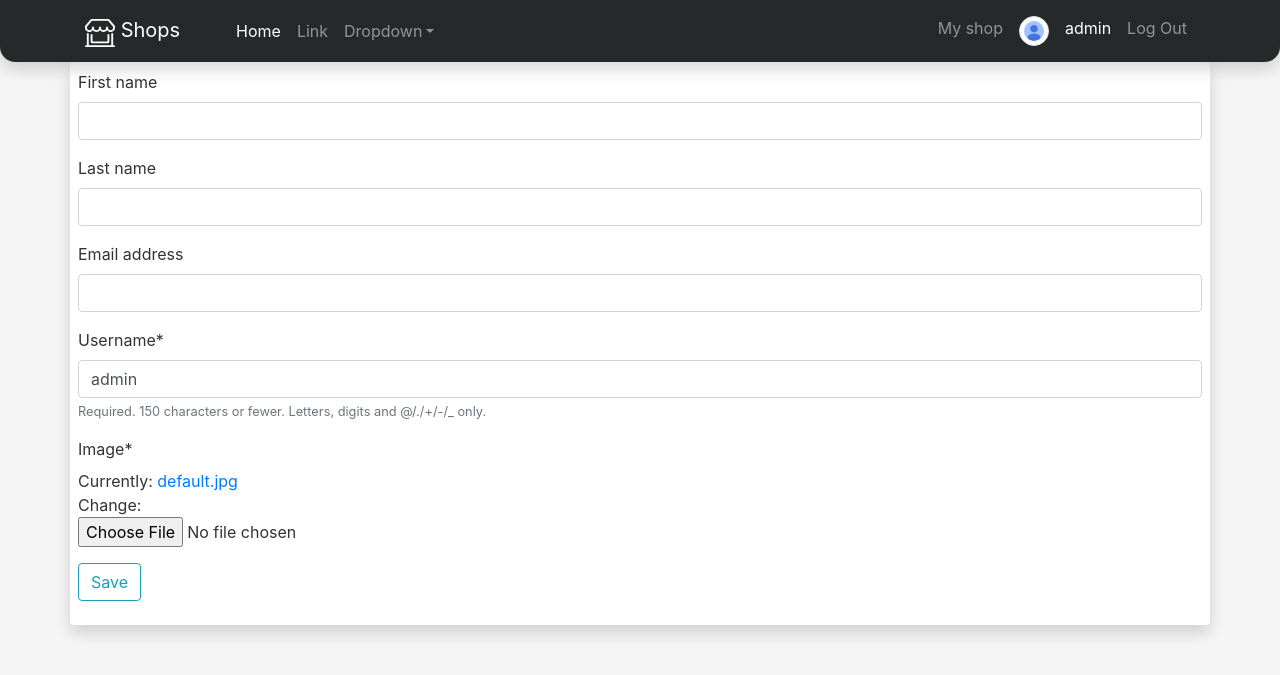
After one commit to R1Sen007/FirstDjangoProject-pet_project-, a Django app: page /profile/update/ in a window 1280 px wide. The commit adds this page. Shown: the top 675 px of the page. Run offline with Django 4.2, Linux system fonts and the light colour scheme; a user stored in the database is signed in; data comes from the database, SQL or seed files in the repository; both versions use the stored data as it was after the commit; some libraries are stand-ins or nearby versions.

Commit message:
add profile, profile change

```diff
--- a/HelloDjango/HelloDjango/urls.py
+++ b/HelloDjango/HelloDjango/urls.py
@@ -49,7 +49,9 @@ urlpatterns = [
     path('', hello_views.index, name='home'),
     path('login/', auth_views.LoginView.as_view(template_name='login.html'), name='login'),
     path('logout/', auth_views.LogoutView.as_view(), name='logout'),
-    path('signin/', user_views.register, name='signin')
+    path('signin/', user_views.register, name='signin'),
+    path('profile/', user_views.profile, name='profile'),
+    path('profile/update/', user_views.update, name='update')
 ]
 
 if settings.DEBUG:
--- a/HelloDjango/hello/models.py
+++ b/HelloDjango/hello/models.py
@@ -8,6 +8,7 @@ class Person(models.Model):
     name = models.CharField(max_length = 20)
     age = models.IntegerField()
 
+
 class Adress(models.Model):
     city = models.CharField(max_length = 20)
     street = models.CharField(max_length = 20)
@@ -16,6 +17,7 @@ class Adress(models.Model):
     def __str__(self):
         return ",".join([self.city[:3], self.street, str(self.house)])
 
+
 # class Owners(models.Model):
 #     name = models.CharField(max_length = 20)
 #     surname = models.CharField(max_length = 20)
@@ -23,11 +25,13 @@ class Adress(models.Model):
 #     def __str__(self):
 #         return  " ".join([self.name,self.surname])
 
+
 class Products(models.Model):
     name = models.CharField(max_length= 20)
     created = models.DateField(default=None)
     def __str__(self):
         return  str(self.name)
+
 
 class Shop(models.Model):
     name = models.CharField(max_length = 20)
@@ -38,6 +42,7 @@ class Shop(models.Model):
     def __str__(self):
         return " ".join([self.name, str(self.adress)])
 
+
 class ShopProducts(models.Model):
     products = models.ForeignKey(Products, on_delete=models.CASCADE)
     shop = models.ForeignKey(Shop, on_delete=models.CASCADE)
--- a/HelloDjango/hello/static/css/styles.css
+++ b/HelloDjango/hello/static/css/styles.css
@@ -11,7 +11,7 @@ body {
 }
 
 
-.col-sm-2,.col-sm-9,.col-sm-12 {
+.col-sm-2,.col-sm-9, .col-sm-10, .col-sm-12, .col-md-9, .col-md-2, .col {
   background-color: #ffffff;
 }
 
--- a/HelloDjango/hello/templates/indexBoostrap.html
+++ b/HelloDjango/hello/templates/indexBoostrap.html
@@ -23,7 +23,7 @@
                 Shops
             </a>
             {% if user.is_authenticated %}
-            <a class="nav-link ml-auto" href="#"><img class=" img-thumbnail rounded-circle  d-lg-none " src="{{ user.profile.image.url }}"></a>
+            <a class="nav-link ml-auto" href="{% url 'profile' %}"><img class=" img-thumbnail rounded-circle  d-lg-none " src="{{ user.profile.image.url }}"></a>
             {% endif %}
             <button class="navbar-toggler d-lg-none" type="button" data-toggle="collapse" data-target="#collapsibleNavId" aria-controls="collapsibleNavId"
                 aria-expanded="false" aria-label="Toggle navigation"></button>
@@ -52,10 +52,10 @@
                             <a class="nav-link" href="#">Hello</a>
                         </li> -->
                         <li class="nav-item active">
-                            <a class="nav-link" href="#"><img class=" img-thumbnail rounded-circle ml-auto d-none d-lg-block" src="{{ user.profile.image.url }}"></a>
+                            <a class="nav-link" href="{% url 'profile' %}"><img class=" img-thumbnail rounded-circle ml-auto d-none d-lg-block" src="{{ user.profile.image.url }}"></a>
                         </li>
                         <li class="nav-item active">
-                            <a class="nav-link" href="#">{{user.username}}</a>
+                            <a class="nav-link" href="{% url 'profile' %}">{{user.username}}</a>
                         </li>
                         <li class="nav-item">
                             <a class="nav-link" href="{% url 'logout' %}">Log Out</a>
--- a/HelloDjango/users/forms.py
+++ b/HelloDjango/users/forms.py
@@ -1,6 +1,7 @@
 from django.contrib.auth.forms import UserCreationForm
 from django.contrib.auth.models import User
 from django import forms
+from .models import Profile
 
 
 class UserRegistrationForm(UserCreationForm):
@@ -11,3 +12,15 @@ class UserRegistrationForm(UserCreationForm):
     class Meta:
         model = User
         fields = ['first_name', 'last_name', 'email', 'username', 'password1', 'password2']
+
+
+class UserUpdateForm(forms.ModelForm):
+    class Meta:
+        model = User
+        fields = ['first_name', 'last_name', 'email', 'username']
+
+
+class ProfileUpdateForm(forms.ModelForm):
+    class Meta:
+        model = Profile
+        fields = ['image']
--- a/HelloDjango/users/models.py
+++ b/HelloDjango/users/models.py
@@ -10,9 +10,28 @@ class Profile(models.Model):
     def __str__(self):
         return " ".join([self.user.first_name, self.user.last_name])
 
-    def get_mini_profile_pic(self):
+    def save(self, *args, **kwargs):
+        super(Profile, self).save(*args, **kwargs)
         img = Image.open(self.image.path)
-        img.thumbnail((300,300))
+        if img.height > 300 or img.width > 300:
+            size = (200, 200)
+            img = expand2square(img, (0, 0, 0))
+            img.thumbnail(size)
+            img.save(self.image.path)
+
+
+def expand2square(pil_img, background_color):
+    width, height = pil_img.size
+    if width == height:
+        return pil_img
+    elif width > height:
+        result = Image.new(pil_img.mode, (width, width), background_color)
+        result.paste(pil_img, (0, (width - height) // 2))
+        return result
+    else:
+        result = Image.new(pil_img.mode, (height, height), background_color)
+        result.paste(pil_img, ((height - width) // 2, 0))
+        return result
 
 
 
--- a/HelloDjango/users/signals.py
+++ b/HelloDjango/users/signals.py
@@ -11,5 +11,5 @@ def create_profile(sender, instance, created, **kwargs):
 
 
 @receiver(post_save, sender=User)
-def save_profile(sender, instance,created, **kwargs):
+def save_profile(sender, instance, created, **kwargs):
     instance.profile.save()
--- /dev/null
+++ b/HelloDjango/users/templates/update.html
@@ -0,0 +1,20 @@
+{% extends "indexBoostrap.html" %}
+{% load crispy_forms_tags %}
+{% block content %}
+    <div class="container">
+        <div class="row">
+            <div class="col shadow p-2 rounded" >
+                <form method="post" enctype="multipart/form-data">
+                    {% csrf_token %}
+                    <fieldset>
+                        {{u_form|crispy}}
+                        {{p_form|crispy}}
+                    </fieldset>
+                    <div class="form-group">
+                        <button class="btn btn-outline-info" type="submit">Save</button>
+                    </div>
+                </form>
+            </div>
+        </div>
+    </div>
+{% endblock content %}
--- a/HelloDjango/users/views.py
+++ b/HelloDjango/users/views.py
@@ -1,6 +1,7 @@
 from django.shortcuts import render, redirect
 from django.contrib import messages
-from .forms import UserRegistrationForm
+from django.contrib.auth.decorators import login_required
+from .forms import UserRegistrationForm, UserUpdateForm, ProfileUpdateForm
 # from django.views.generic import
 
 
@@ -16,6 +17,28 @@ def register(request):
     else:
         form = UserRegistrationForm()
         return render(request, "signin.html", {'form': form})
+
+@login_required
+def profile(request):
+    if request.method == 'POST':
+        pass
+    else:
+        return render(request, "profile.html")
+
+@login_required
+def update(request):
+    if request.method == 'POST':
+        user_form = UserUpdateForm(request.POST, instance=request.user)
+        profile_form = ProfileUpdateForm(request.POST, request.FILES, instance=request.user.profile)
+        if user_form.is_valid() and profile_form.is_valid():
+            user_form.save()
+            profile_form.save()
+            return redirect("profile")
+    else:
+        user_form = UserUpdateForm(instance=request.user)
+        profile_form = ProfileUpdateForm(instance=request.user.profile)
+        return render(request, "update.html", context={'u_form': user_form, 'p_form': profile_form})
+
 # Create your views here.
 
 # def register(request):
```
Also changed, not shown: HelloDjango/users/templates/profile.html (+25 -0 lines), HelloDjango/db.sqlite3, HelloDjango/hello/templates/createShop.html (added), HelloDjango/media/profile_pic/Adrianne_Wadewitz_profile_pic_uaG3A1V.jpg (added), HelloDjango/media/profile_pic/default.jpg (added).
